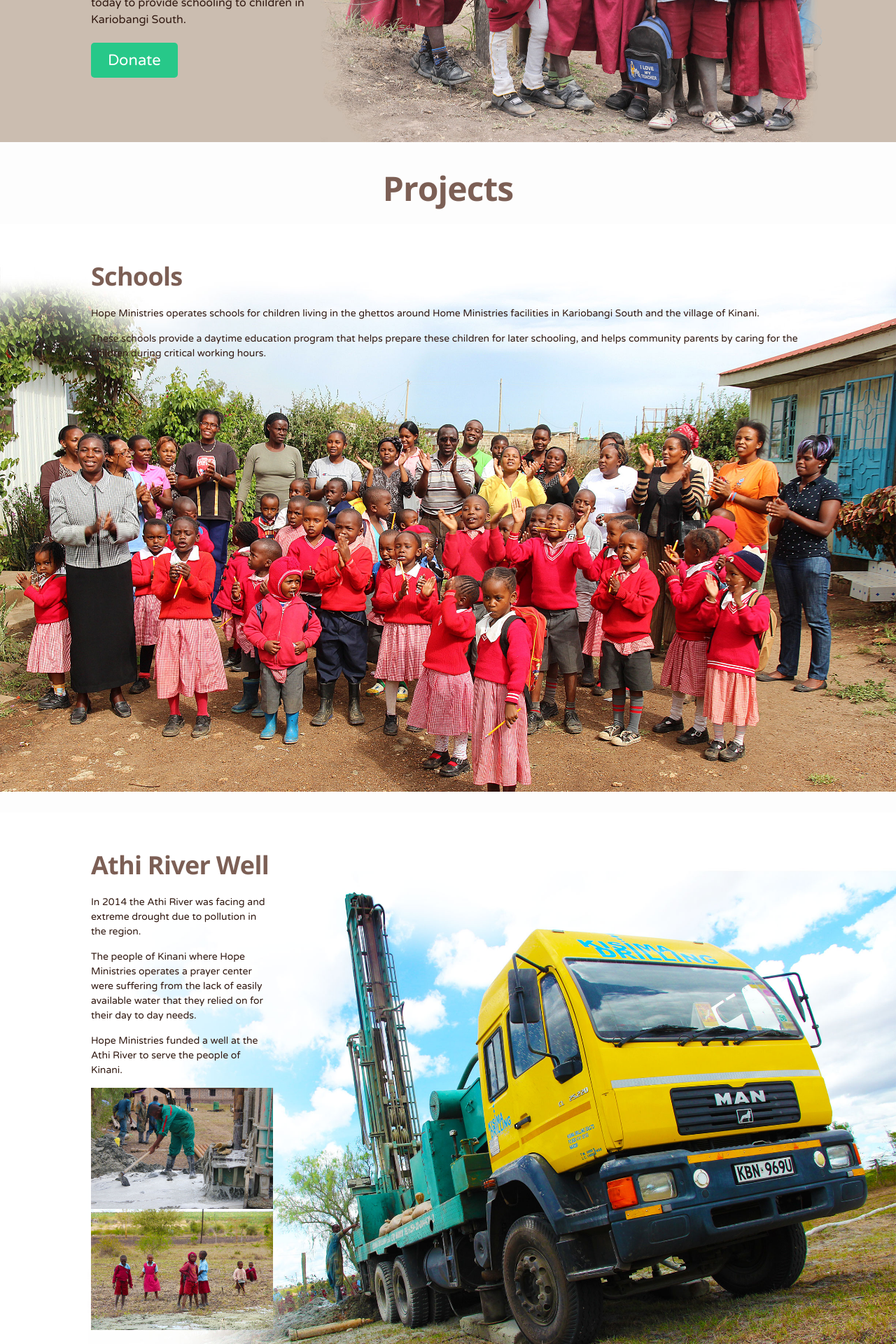
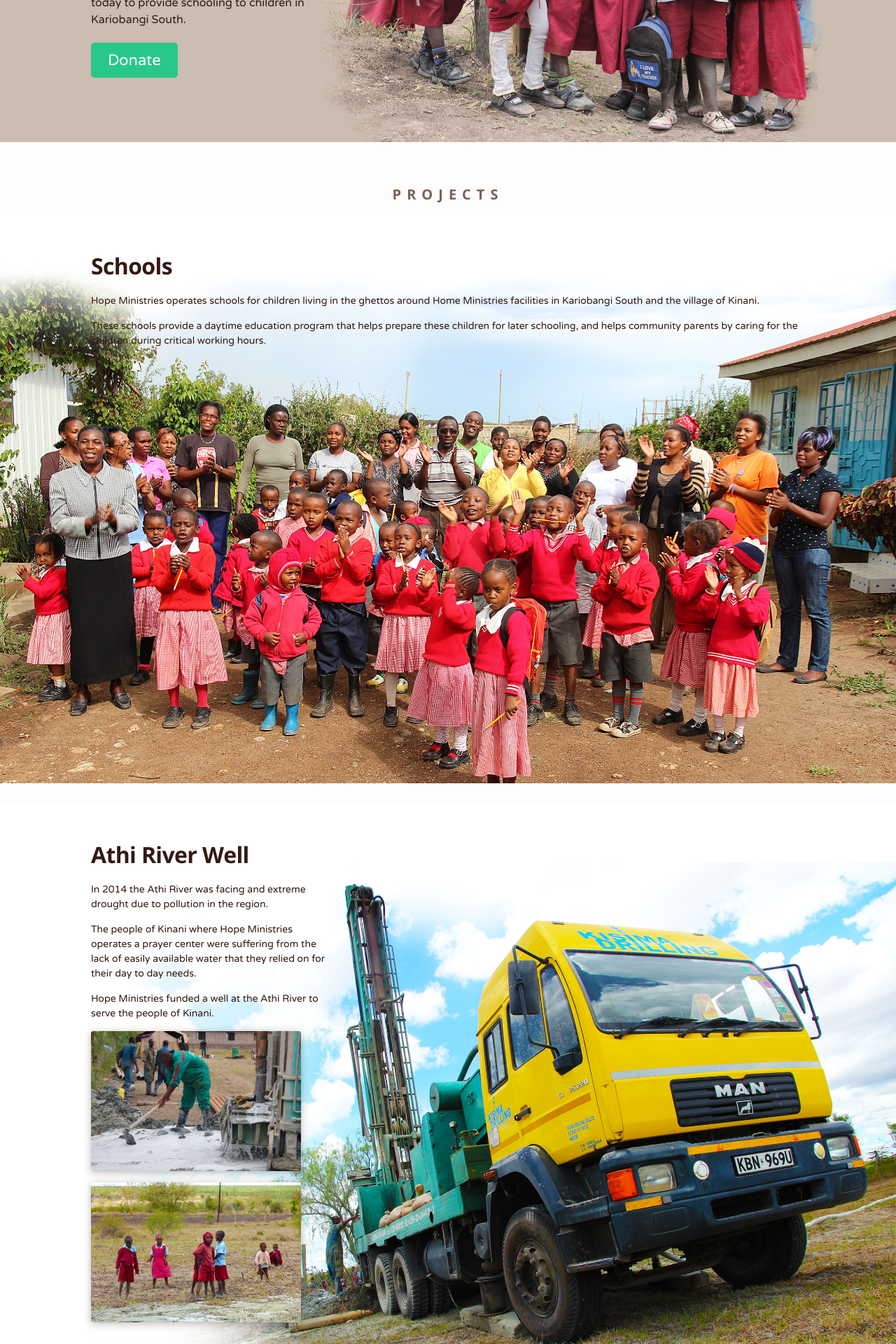
Before and after one commit to hmiafrica/hmiafrica.github.io, a Jekyll site: the page built from index.md, in a window 1280 px wide. Shown: the part 345-2265 px from the top of the page at 70% size. Built offline with Jekyll 4.4.1, drawn with Linux system fonts in a browser that asks for light colours.

Commit message:
styling work

```diff
--- a/_sass/minima/_hope-site-styles.scss
+++ b/_sass/minima/_hope-site-styles.scss
@@ -91,7 +91,10 @@ h1, h2, h3, h4, h5, h6 {
 
   h2 {
     text-align: center;
-    font-size: 48px;
+    font-size: 20px;
+    text-transform: uppercase;
+    letter-spacing: 8px;
+    margin-top: 60px;
   }
 }
 
@@ -108,11 +111,19 @@ h1, h2, h3, h4, h5, h6 {
   }
 
   h3 {
-    font-size: 36px;
+    font-size: 32px;
+    color: $brown-drk;
   }
 
   p {
     font-size: 14px;
+  }
+
+  .supporting-image {
+    border-radius: 4px;
+    margin-bottom: 16px;
+    box-shadow: 0 2px 12px rgba($brown-drk, .3);
+    max-width: 100%;
   }
 
   &.athi-river-well {
@@ -120,7 +131,7 @@ h1, h2, h3, h4, h5, h6 {
 
     .content-frame {
       float: left;
-      width: 260px;
+      width: 340px;
     }
   }
 
```
